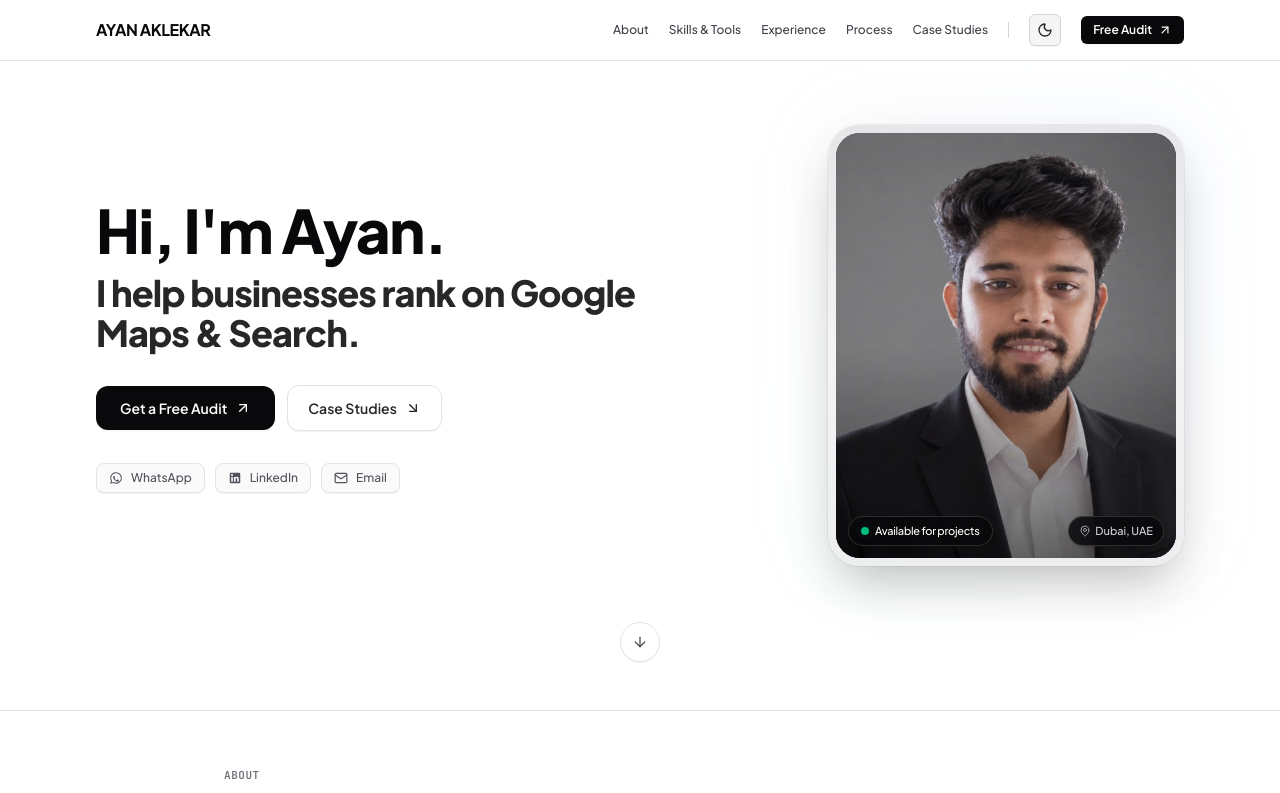
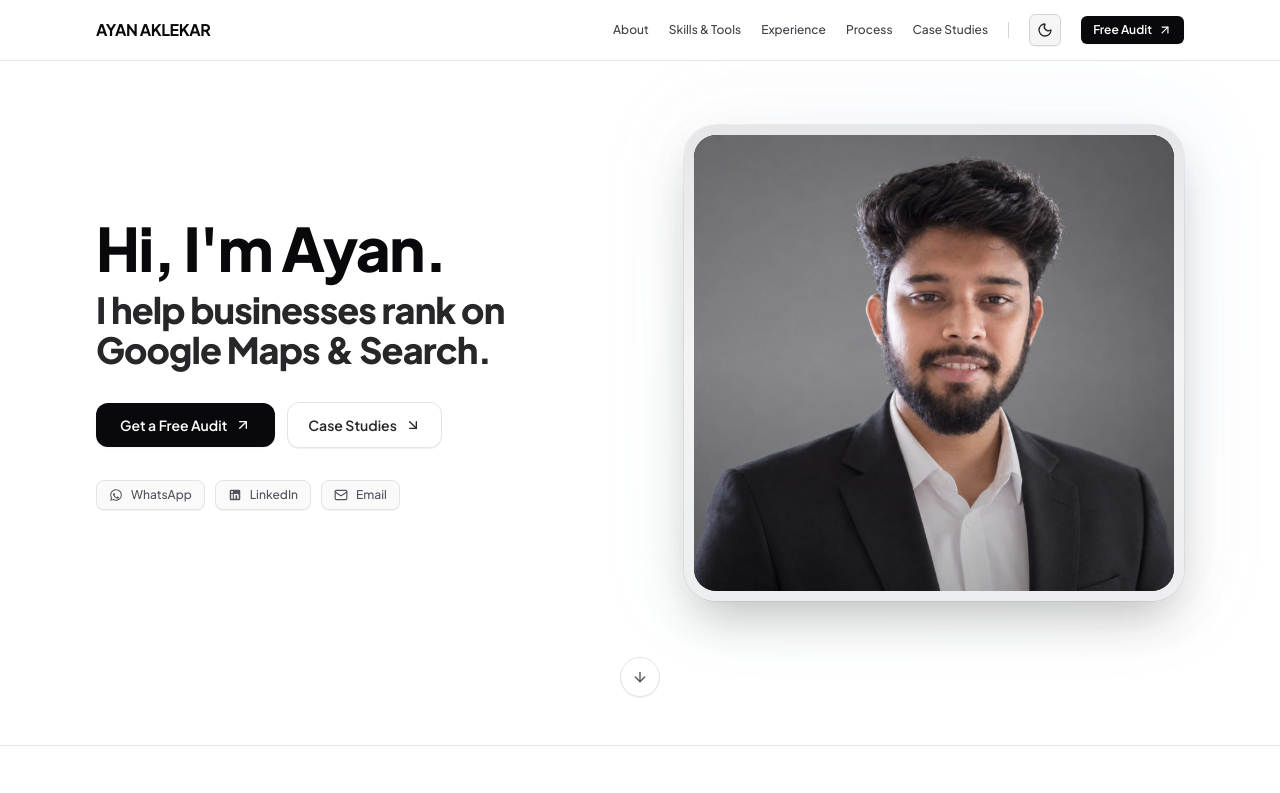
Before and after one commit to Aafaque-Nazir/ayanPortfolio, a Next.js app: page / in a window 1280 px wide. Shown: the top 793 px of the page. Built offline with nearby package versions, Linux system fonts and the light colour scheme.

Commit message:
feat: add Hero component with bio, CTAs, and social links

```diff
--- a/src/components/Hero.tsx
+++ b/src/components/Hero.tsx
@@ -1,7 +1,7 @@
 "use client";
 
 import React from "react";
-import { ArrowDown, ArrowDownRight, ArrowUpRight, Mail, MapPin } from "lucide-react";
+import { ArrowDown, ArrowDownRight, ArrowUpRight, Mail } from "lucide-react";
 import { scrollToSection } from "@/components/SmoothScroll";
 
 export default function Hero() {
@@ -34,9 +34,9 @@ export default function Hero() {
   return (
     <section className="pt-10 sm:pt-14 md:pt-16 pb-8 sm:pb-12 border-b border-zinc-200 dark:border-zinc-800/80 bg-white dark:bg-[#09090B] transition-colors duration-200">
       <div className="max-w-6xl mx-auto px-5 sm:px-8">
-        <div className="grid grid-cols-1 lg:grid-cols-12 gap-10 lg:gap-8 items-center">
+        <div className="grid grid-cols-1 lg:grid-cols-12 gap-8 lg:gap-10 items-center">
           {/* Left Column: Greeting, Value Prop, CTA Buttons & Direct Channels */}
-          <div className="lg:col-span-7 space-y-6 sm:space-y-8 text-center lg:text-left">
+          <div className="lg:col-span-6 space-y-6 sm:space-y-8 text-center lg:text-left">
             {/* Main Headline */}
             <h1 className="text-3xl sm:text-4xl md:text-5xl lg:text-5xl xl:text-6xl font-black text-zinc-950 dark:text-zinc-50 tracking-tight leading-[1.08]">
               Hi, I&apos;m Ayan.
@@ -85,47 +85,31 @@ export default function Hero() {
             </div>
           </div>
 
-          {/* Right Column: Premium Portrait Presentation */}
-          <div className="lg:col-span-5 flex justify-center lg:justify-end">
-            <div className="relative group">
+          {/* Right Column: Prominent Portrait Presentation */}
+          <div className="lg:col-span-6 flex justify-center lg:justify-end">
+            <div className="relative group w-full max-w-[360px] sm:max-w-[440px] md:max-w-[480px] lg:max-w-[500px]">
               {/* Ambient Glow */}
               <div
                 aria-hidden="true"
-                className="absolute -inset-2 sm:-inset-3 bg-gradient-to-tr from-emerald-500/10 via-zinc-400/10 to-blue-500/10 rounded-[2.5rem] blur-2xl opacity-60 dark:opacity-40 group-hover:opacity-90 transition-opacity duration-500"
+                className="absolute -inset-2 sm:-inset-4 bg-gradient-to-tr from-emerald-500/10 via-zinc-400/10 to-blue-500/10 rounded-[2.5rem] blur-2xl opacity-60 dark:opacity-40 group-hover:opacity-90 transition-opacity duration-500"
               />
 
               {/* Outer Elegant Frame */}
-              <div className="relative p-1.5 sm:p-2 rounded-3xl sm:rounded-[2rem] bg-gradient-to-b from-zinc-200/90 via-zinc-100 to-zinc-200/60 dark:from-zinc-700/50 dark:via-zinc-800/40 dark:to-zinc-900/80 shadow-2xl dark:shadow-[0_25px_60px_-15px_rgba(0,0,0,0.85)] ring-1 ring-black/5 dark:ring-white/10">
+              <div className="relative p-1.5 sm:p-2.5 rounded-3xl sm:rounded-[2rem] bg-gradient-to-b from-zinc-200/90 via-zinc-100 to-zinc-200/60 dark:from-zinc-700/50 dark:via-zinc-800/40 dark:to-zinc-900/80 shadow-2xl dark:shadow-[0_25px_60px_-15px_rgba(0,0,0,0.85)] ring-1 ring-black/5 dark:ring-white/10">
                 {/* Photo Container */}
-                <div className="relative w-64 sm:w-72 md:w-80 lg:w-[320px] xl:w-[340px] aspect-[4/5] rounded-[1.25rem] sm:rounded-[1.5rem] bg-zinc-900 overflow-hidden flex items-center justify-center">
+                <div className="relative w-full aspect-[4/3.8] rounded-2xl sm:rounded-[1.4rem] bg-zinc-900 overflow-hidden flex items-center justify-center">
                   <img
-                    src="/ayan.jpg"
+                    src="/ayan.png"
                     alt="Ayan Aklekar - SEO Specialist & Digital Marketer"
                     loading="eager"
-                    className="w-full h-full object-cover object-[center_8%] transition-transform duration-700 ease-out group-hover:scale-[1.03] select-none"
+                    className="w-full h-full object-cover object-[center_10%] transition-transform duration-700 ease-out group-hover:scale-[1.03] select-none"
                   />
 
-                  {/* Subtle Bottom Vignette for depth */}
+                  {/* Subtle Depth Vignette */}
                   <div
                     aria-hidden="true"
-                    className="absolute inset-0 bg-gradient-to-t from-black/60 via-black/10 to-transparent pointer-events-none"
+                    className="absolute inset-0 bg-gradient-to-t from-black/30 via-transparent to-transparent pointer-events-none"
                   />
-
-                  {/* Floating Badges */}
-                  <div className="absolute bottom-3 left-3 right-3 flex items-center justify-between gap-2 pointer-events-none">
-                    <div className="inline-flex items-center gap-1.5 px-3 py-1.5 rounded-full bg-zinc-950/85 dark:bg-black/85 backdrop-blur-md border border-white/15 text-white shadow-md text-[11px] font-medium tracking-tight">
-                      <span className="relative flex h-2 w-2">
-                        <span className="animate-ping absolute inline-flex h-full w-full rounded-full bg-emerald-400 opacity-75"></span>
-                        <span className="relative inline-flex rounded-full h-2 w-2 bg-emerald-500"></span>
-                      </span>
-                      <span>Available for projects</span>
-                    </div>
-
-                    <div className="inline-flex items-center gap-1 px-2.5 py-1.5 rounded-full bg-zinc-950/85 dark:bg-black/85 backdrop-blur-md border border-white/15 text-zinc-300 shadow-md text-[11px] font-medium">
-                      <MapPin className="w-3 h-3 text-zinc-400" />
-                      <span>Dubai, UAE</span>
-                    </div>
-                  </div>
                 </div>
               </div>
             </div>
```
